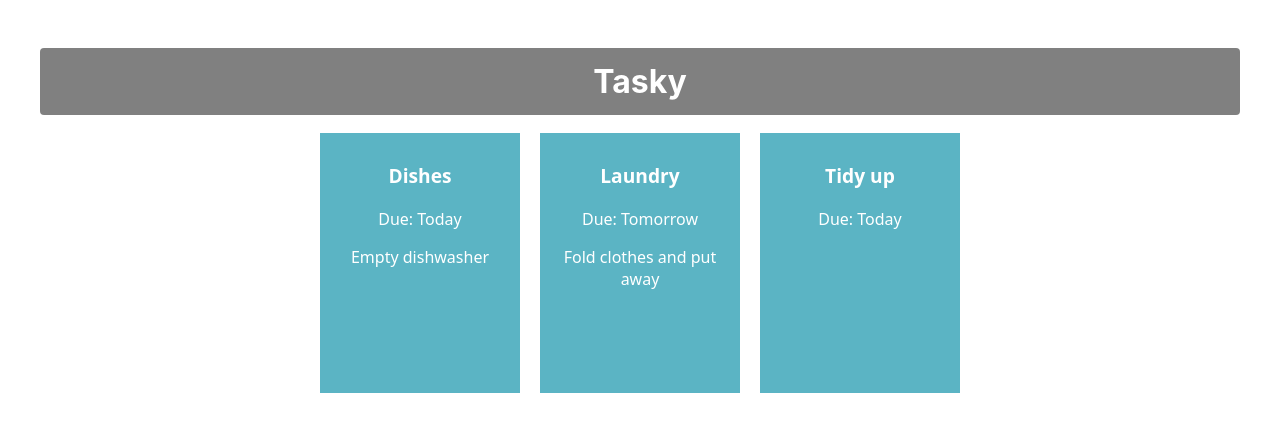
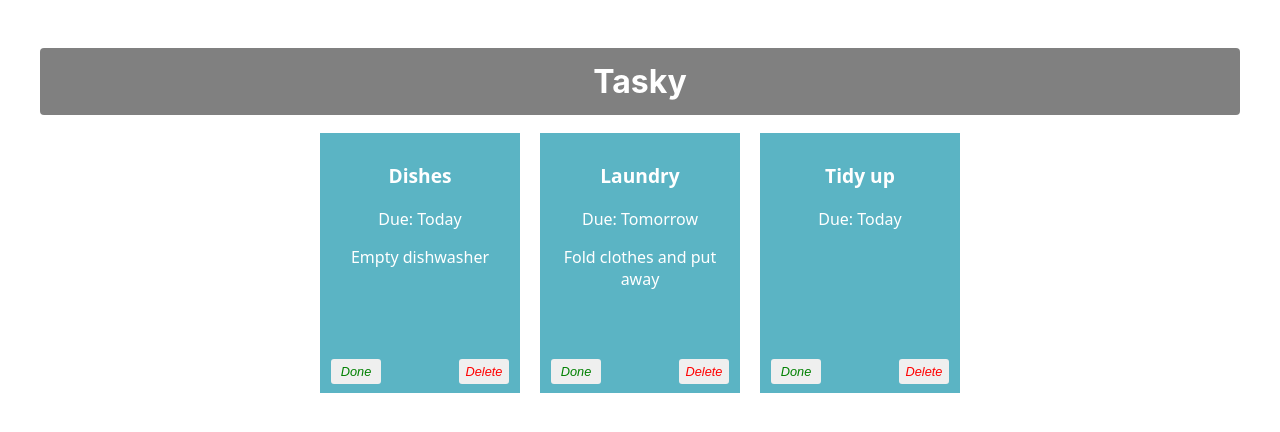
Before and after one commit to dohalloran74/react-basics-labs, a React (Create React App) app in the folder tasky/: page / in a window 1280 px wide. Shown: the top 432 px of the page. Built offline with nearby package versions, Linux system fonts and the light colour scheme.

Commit message:
completed week 3 lab b

```diff
--- a/tasky/src/App.css
+++ b/tasky/src/App.css
@@ -38,3 +38,27 @@
 .description {
     font-style: italic;
 }
+
+button {
+    border: none;
+    border-radius: 3px;
+    font-style: italic;
+    font-size: 0.8em;
+    margin: 4px 6px;
+    width: 50px;
+    height: 25px;
+}
+
+.doneButton {
+    position: absolute;
+    bottom: 5px;
+    left: 5px;
+    color: green;
+}
+
+.deleteButton {
+    position: absolute;
+    bottom: 5px;
+    right: 5px;
+    color: red;
+}
--- a/tasky/src/App.js
+++ b/tasky/src/App.js
@@ -20,18 +20,27 @@
     console.log(`${taskIndex} ${tasks[taskIndex].done}`);
   }
 
+  const deleteHandler = (taskIndex) => {
+    const tasks = [...taskState.tasks];
+    tasks.splice(taskIndex, 1);
+    setTaskState({tasks});
+  }
 
     return (
     <div className="container">
       <h1>Tasky</h1>
-      {taskState.tasks.map((task) => (
+      {taskState.tasks.map((task, index) => (
     <Task
       title={task.title}
       description={task.description}
       deadline={task.deadline}
       key={task.id}
+      done={task.done}
+      markDone={() => doneHandler(index)}
+      deleteTask = {() => deleteHandler(index)}
     />
   ))}
+
     </div>
   );
 }
--- a/tasky/src/components/Task.js
+++ b/tasky/src/components/Task.js
@@ -2,10 +2,14 @@
 
 const Task = (props) => {
     return (
-        <div className='card'>
+        <div className="card" style={{backgroundColor: props.done ? 'lightgrey' : '#5bb4c4'}}>
+
             <p className='title'>{props.title}</p>
             <p>Due: {props.deadline}</p>
            <p>{props.description}</p>
+           <button onClick={props.markDone} className='doneButton'>Done</button>
+
+           <button className='deleteButton' onClick={props.deleteTask}>Delete</button>
             {/*<p>{props.children}</p> */}
         </div>
     )
```
Also changed, not shown: 1 other file (tests, documents, lock files or other folders).
